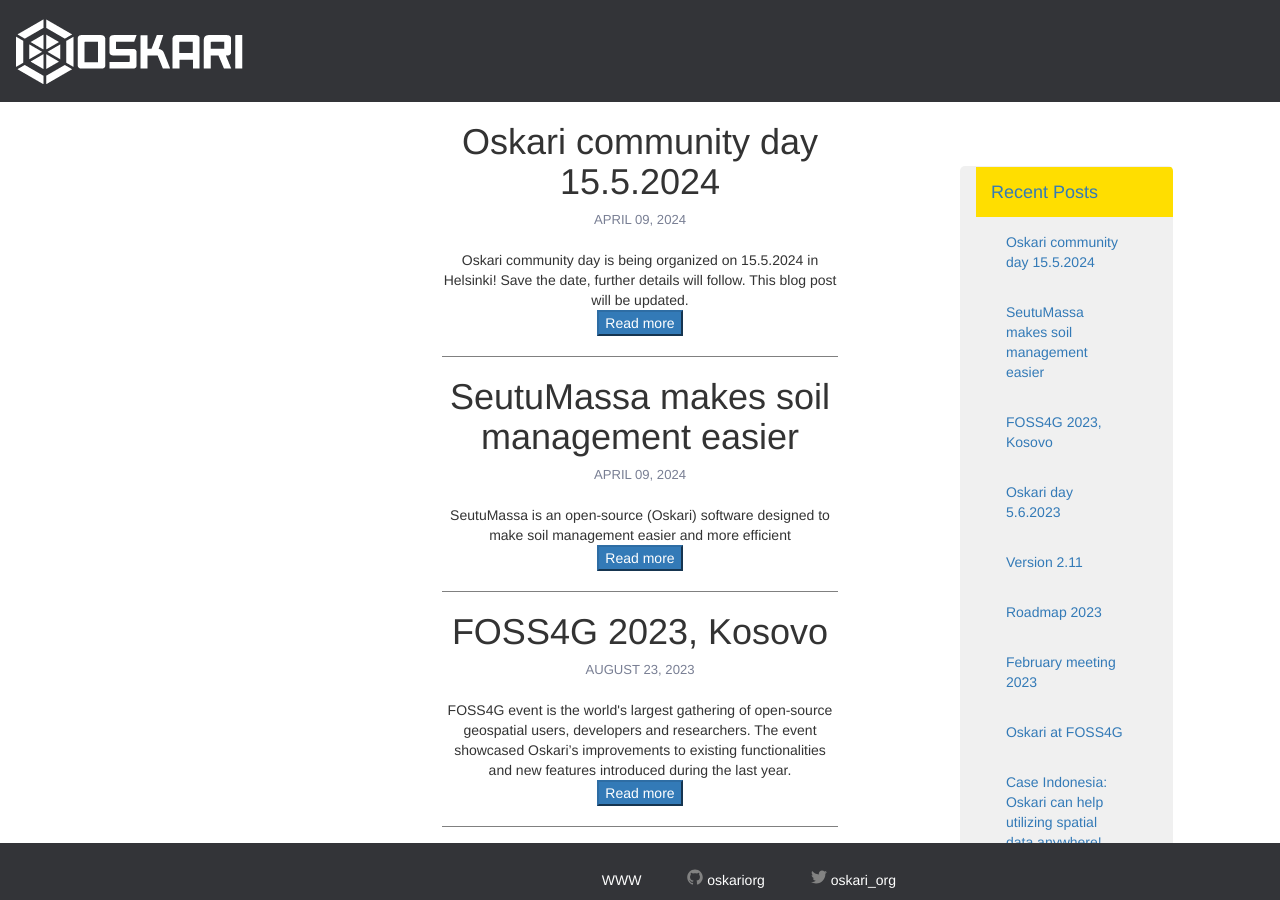
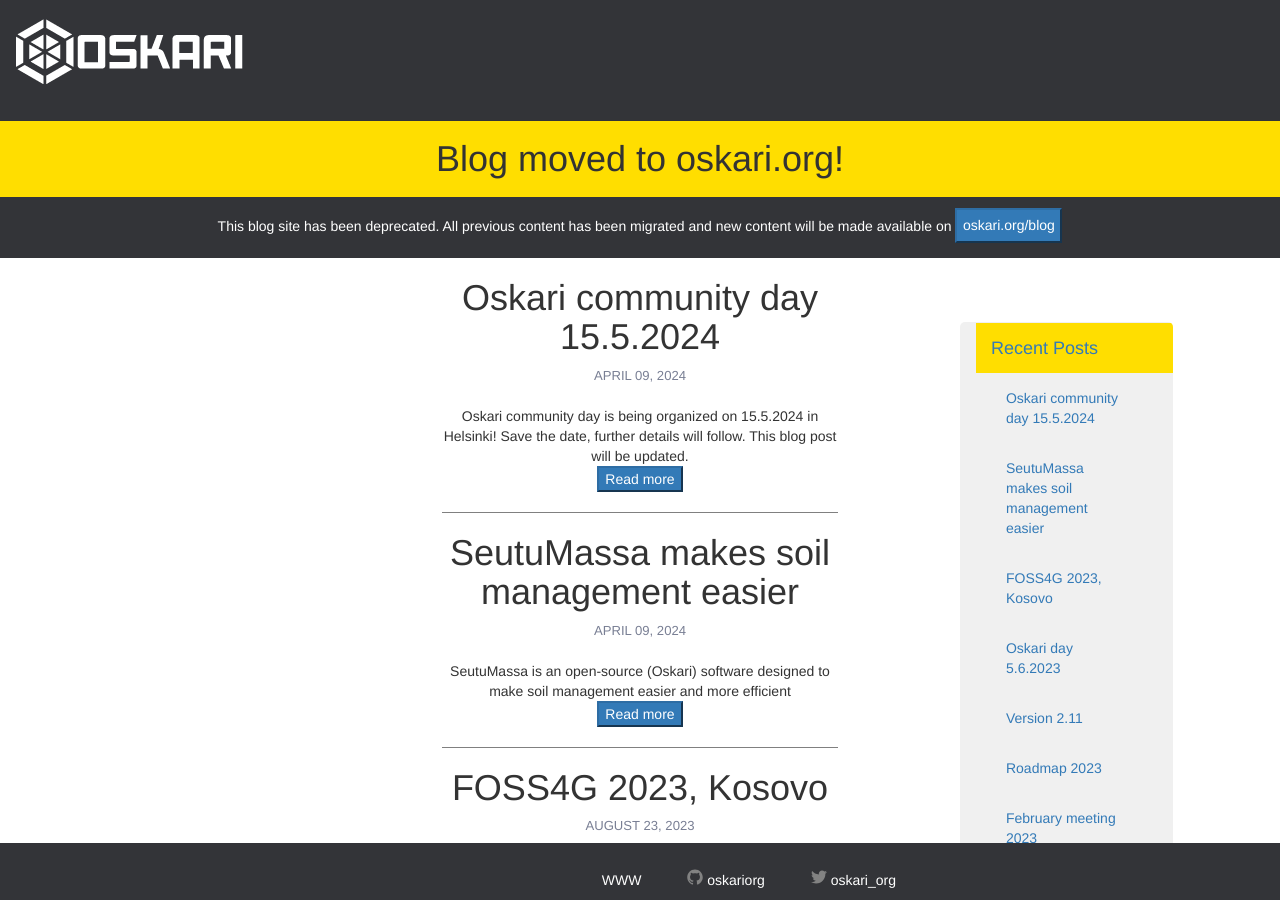
Before and after one commit to oskariorg/oskariorg.github.io, a Jekyll site: the page built from index.md, in a window 1280 px wide and 900 px high. Built offline with Jekyll 4.4.1, drawn with Linux system fonts in a browser that asks for light colours; nearby versions of some CDN libraries.

Commit message:
Add a note about new blogs going to oskari.org

```diff
--- a/_includes/header.html
+++ b/_includes/header.html
@@ -1,5 +1,11 @@
 <header>
   <div class="header-main">
     <a href="{{site.url}}"><img src='/img/oskari_logo_white.png'></img></a>
+    <div class="wrapper"><div class="text-center" style="color: white; padding-bottom: 1em;">
+      <h1 class="header" style="color: rgb(51, 51, 51); padding: 0.5em;">Blog moved to oskari.org!</h1>
+          This blog site has been deprecated. All previous content has been migrated and new content will be made available on
+          <a href="https://oskari.org/blog"><button class="btn-primary" style="padding: 0.4em">oskari.org/blog</button></a>
+      </div>
+    </div>
   </div>
 </header>
```
